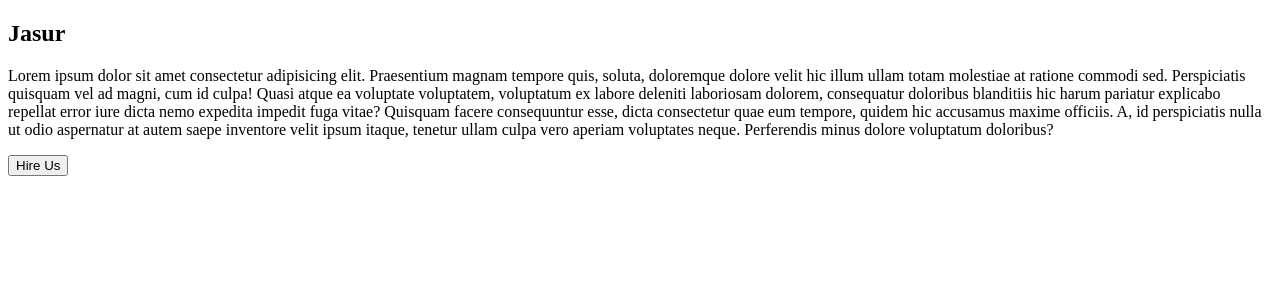
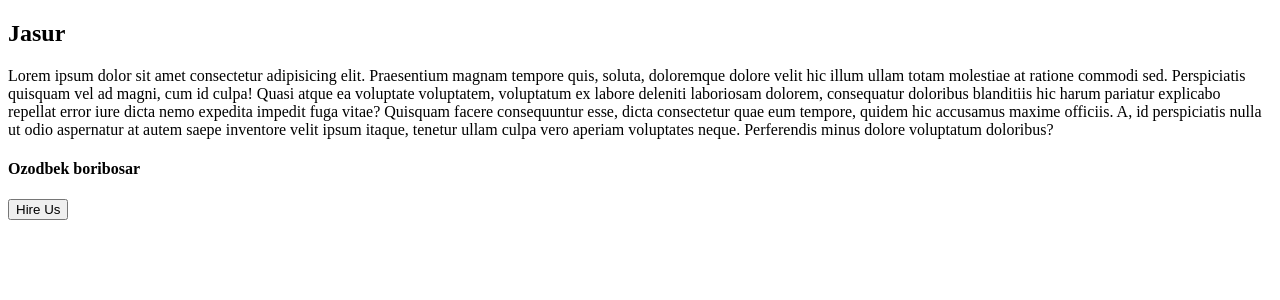
Before and after one commit to 1HP-CLAY/cyber, a React (Vite) app: page / in a window 1280 px wide. Shown: the top 300 px of the page. Built offline with nearby package versions, Linux system fonts and the light colour scheme.

Commit message:
h4 ozod bori bosar

```diff
--- a/src/App.jsx
+++ b/src/App.jsx
@@ -18,6 +18,7 @@ function App() {
         tenetur ullam culpa vero aperiam voluptates neque. Perferendis minus
         dolore voluptatum doloribus?
       </p>
+      <h4>Ozodbek boribosar</h4>
       <button>Hire Us</button>
     </>
   );
```
